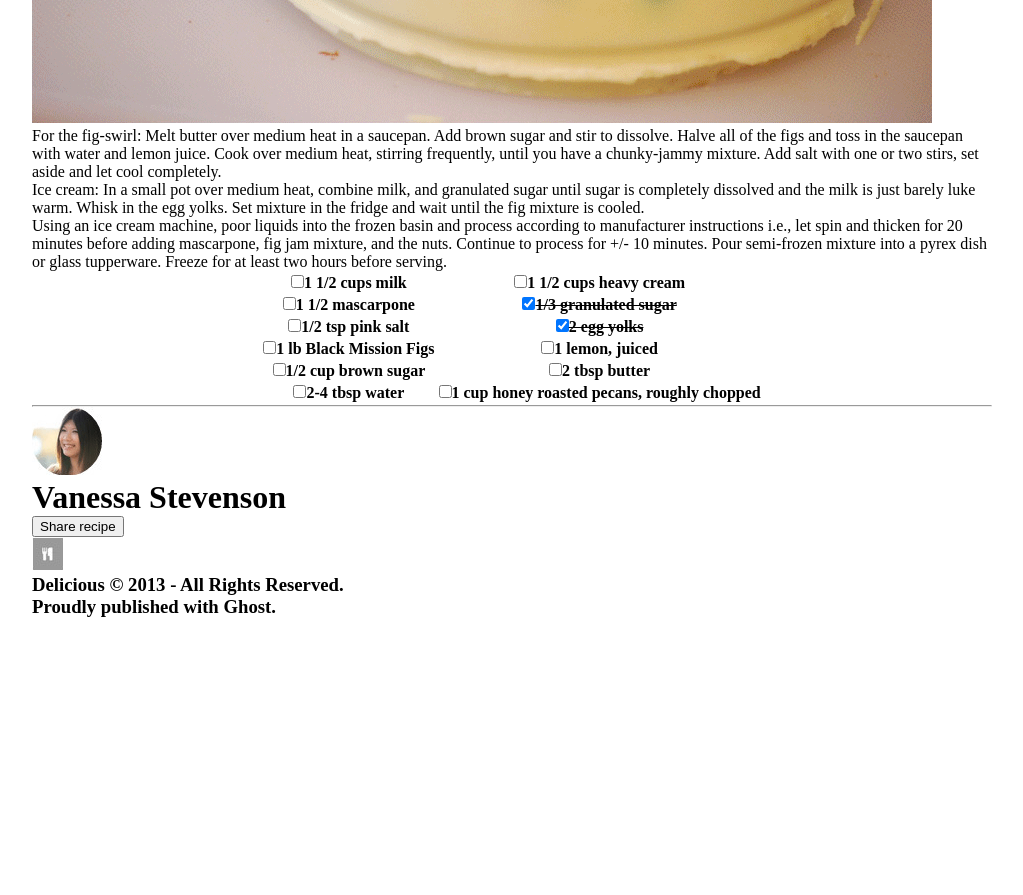
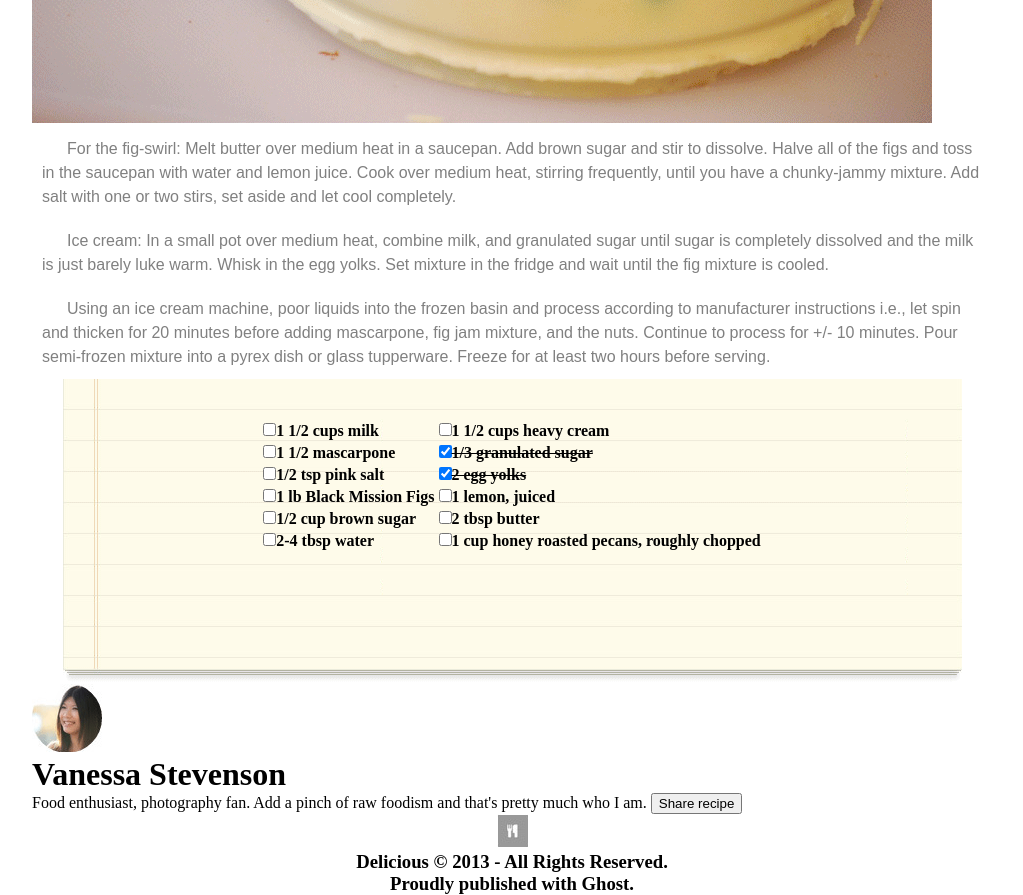
Before and after one commit to dquinn25/chocolate-pizza, a plain HTML site: page index.html in a window 1280 px wide. Shown: the part 740-1635 px from the top of the page, without its empty margins (128-1151 px from the left). Before the commit the page ends 1358 px from the top, so only its background shows below. Drawn offline with Linux system fonts and the light colour scheme.

Commit message:
finished

```diff
--- a/index.html
+++ b/index.html
@@ -37,18 +37,22 @@
         </p>
     </div>
       <img src="img/choco-pizza.png" alt="choco-pizza">
+
       <p>
         For the fig-swirl: Melt butter over medium heat in a saucepan. Add brown sugar and stir to dissolve. Halve all of the figs and toss in the saucepan with water and lemon juice. Cook over medium heat, stirring frequently, until you have a chunky-jammy mixture. Add salt with one or two stirs, set aside and let cool completely.<br />
-
+      </p>
+      <p>
         Ice cream: In a small pot over medium heat, combine milk, and granulated sugar until sugar is completely dissolved
         and the milk is just barely luke warm. Whisk in the egg yolks. Set mixture in the fridge and wait until the fig
-        mixture is cooled. <br />
-
+        mixture is cooled.
+      </p>
+      <p>
         Using an ice cream machine, poor liquids into the frozen basin and process according to manufacturer instructions
         i.e., let spin and thicken for 20 minutes before adding mascarpone, fig jam mixture, and the nuts. Continue to
         process for +/- 10 minutes. Pour semi-frozen mixture into a pyrex dish or glass tupperware. Freeze for at least
         two hours before serving.
       </p>
+      <div>
       <table>
         <tbody>
           <tr>
@@ -77,11 +81,15 @@
           </tr>
         </tbody>
       </table>
+    </div>
       <div>
-        <hr/>
+
         <img src="img/van-pic.png" alt="vanessa-stevenson">
 
         <h1>Vanessa Stevenson</h1>
+        <p>
+          Food enthusiast, photography fan. Add a pinch of raw foodism and that's pretty much who I am.
+        </p>
         <button>Share recipe</button>
       </div>
       <footer>
--- a/style.css
+++ b/style.css
@@ -1,11 +1,19 @@
 * {
   margin: auto;
 }
-/*
-body {
+
+table {
+
+  text-align: left;
+  vertical-align: middle;
+  padding: 40px;
+}
+
+main > div:nth-of-type(2){
   background-image: url("img/list-bg.png");
-} */
-
+  height: 305px;
+  width: 899px;
+}
 nav>img {
 
   height: 45px;
@@ -75,3 +83,21 @@ main > h1{
   div > p{
     display: inline;
   }
+
+  main > p {
+    text-indent: 25px;
+    padding: 10px;
+    line-height: 1.5em;
+    color: grey;
+    font-family: Arial, Helvetica, sans-serif;
+    font-weight: 300;
+  }
+
+  main div:last-of-type{
+    float: left;
+  }
+
+  footer {
+    clear: both;
+    text-align: center;
+  }
```
